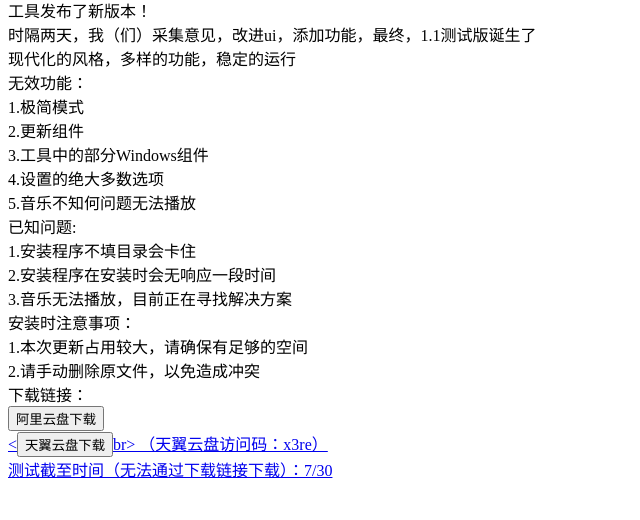
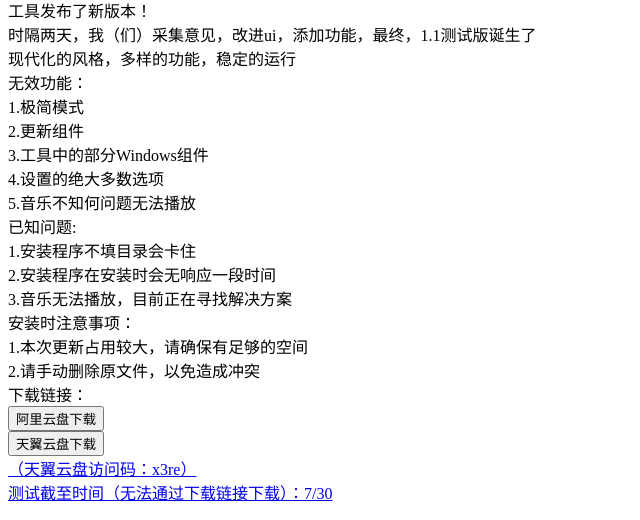
Before and after one commit to PYLXU/win81pro.github.io, a plain HTML site: page index.html in a window 1280 px wide. Shown: the part 433-953 px from the top of the page, without its empty margins (0-640 px from the left). Before the commit the page ends 930 px from the top, so only its background shows below. Drawn offline with Linux system fonts and the light colour scheme.

Commit message:
Update index.html

```diff
--- a/index.html
+++ b/index.html
@@ -31,7 +31,7 @@
             2.请手动删除原文件，以免造成冲突<br>
             下载链接：<br>
             <a href='https://www.aliyundrive.com/s/mdnYPheBVec'><input type="button" value="阿里云盘下载"/><br>
-            <a href='https://cloud.189.cn/web/share?code=bYVfYraiymMv'><<input type="button" value="天翼云盘下载"/>br>
+            <a href='https://cloud.189.cn/web/share?code=bYVfYraiymMv'><input type="button" value="天翼云盘下载"/><br>
     </body>
     <body>
 
```
